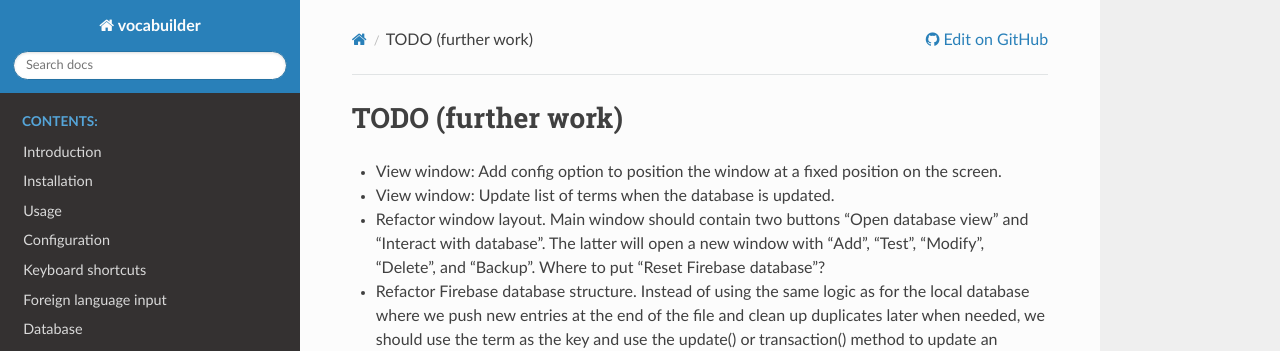
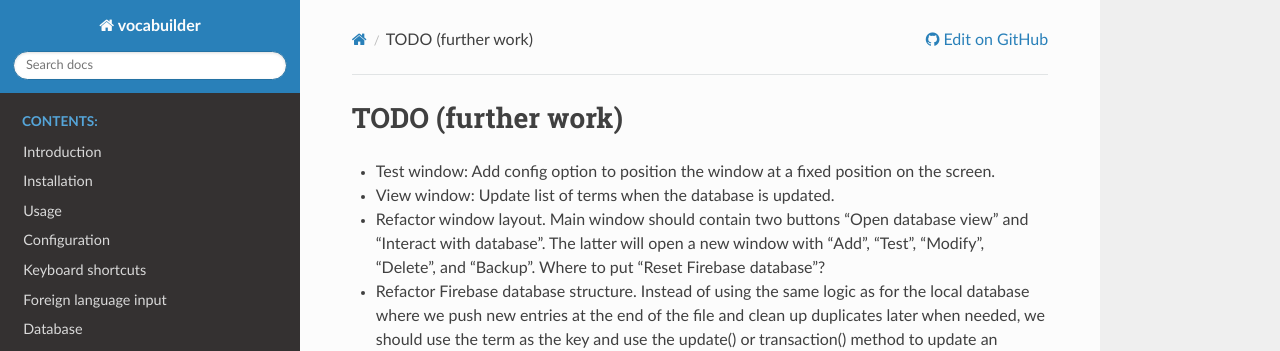
Before and after one commit to hakonhagland/vocabuilder, a Sphinx documentation site: the page built from docs/todo.rst, in a window 1280 px wide and 1391 px high. Shown: the top 351 px of the window. Built offline with Sphinx 7.4.7 and the Read the Docs theme 2.0.0, drawn with Linux system fonts in a browser that asks for light colours.

Commit message:
Temporarily fix test failure on macOS

```diff
--- a/docs/todo.rst
+++ b/docs/todo.rst
@@ -1,7 +1,7 @@
 TODO (further work)
 ===================
 
-* View window: Add config option to position the window at a fixed position on the screen.
+* Test window: Add config option to position the window at a fixed position on the screen.
 * View window: Update list of terms when the database is updated.
 * Refactor window layout. Main window should contain two buttons "Open database view"
   and "Interact with database". The latter will open a new window with "Add", "Test",
```
Also changed, not shown: 1 other file.
